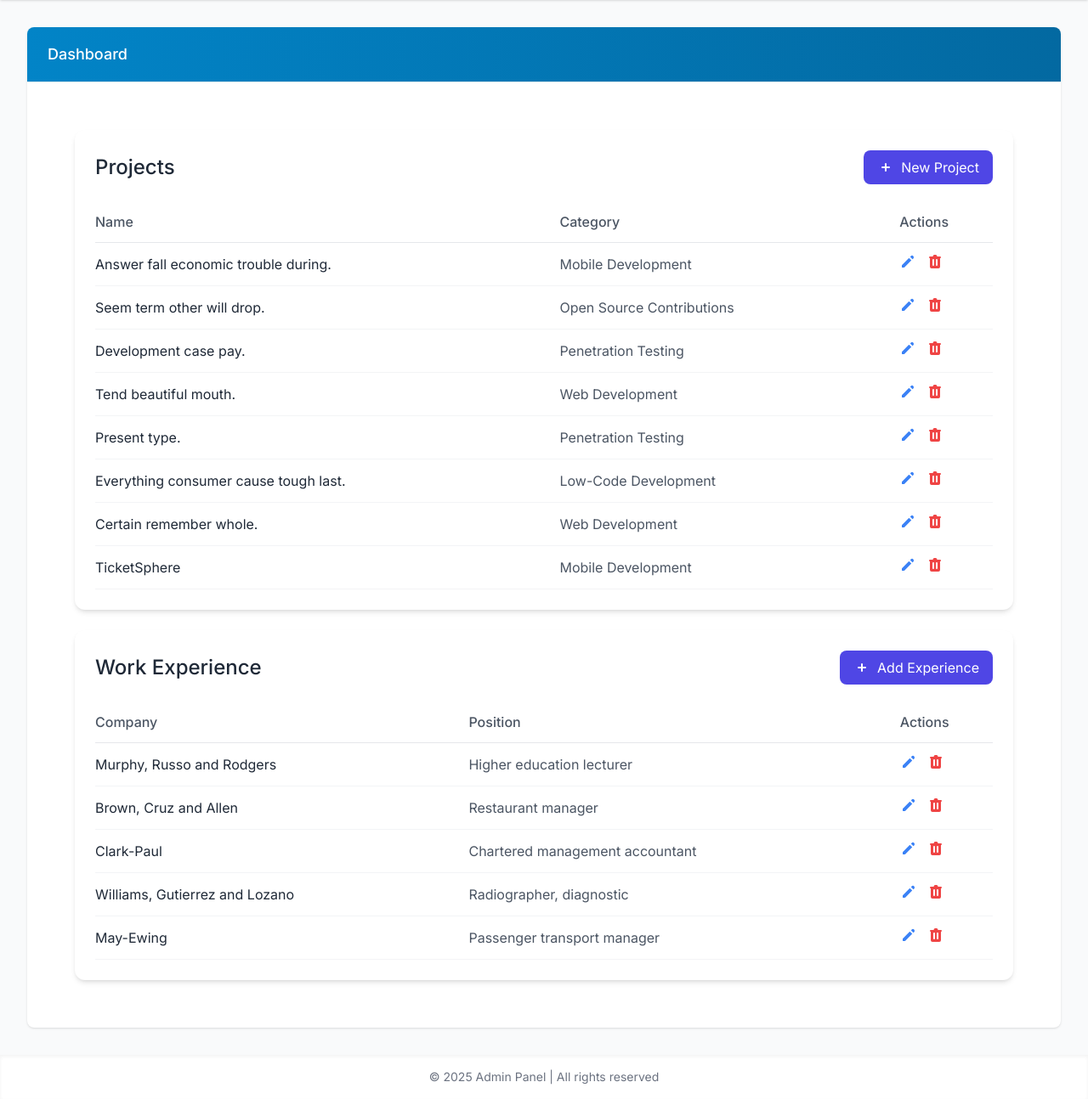
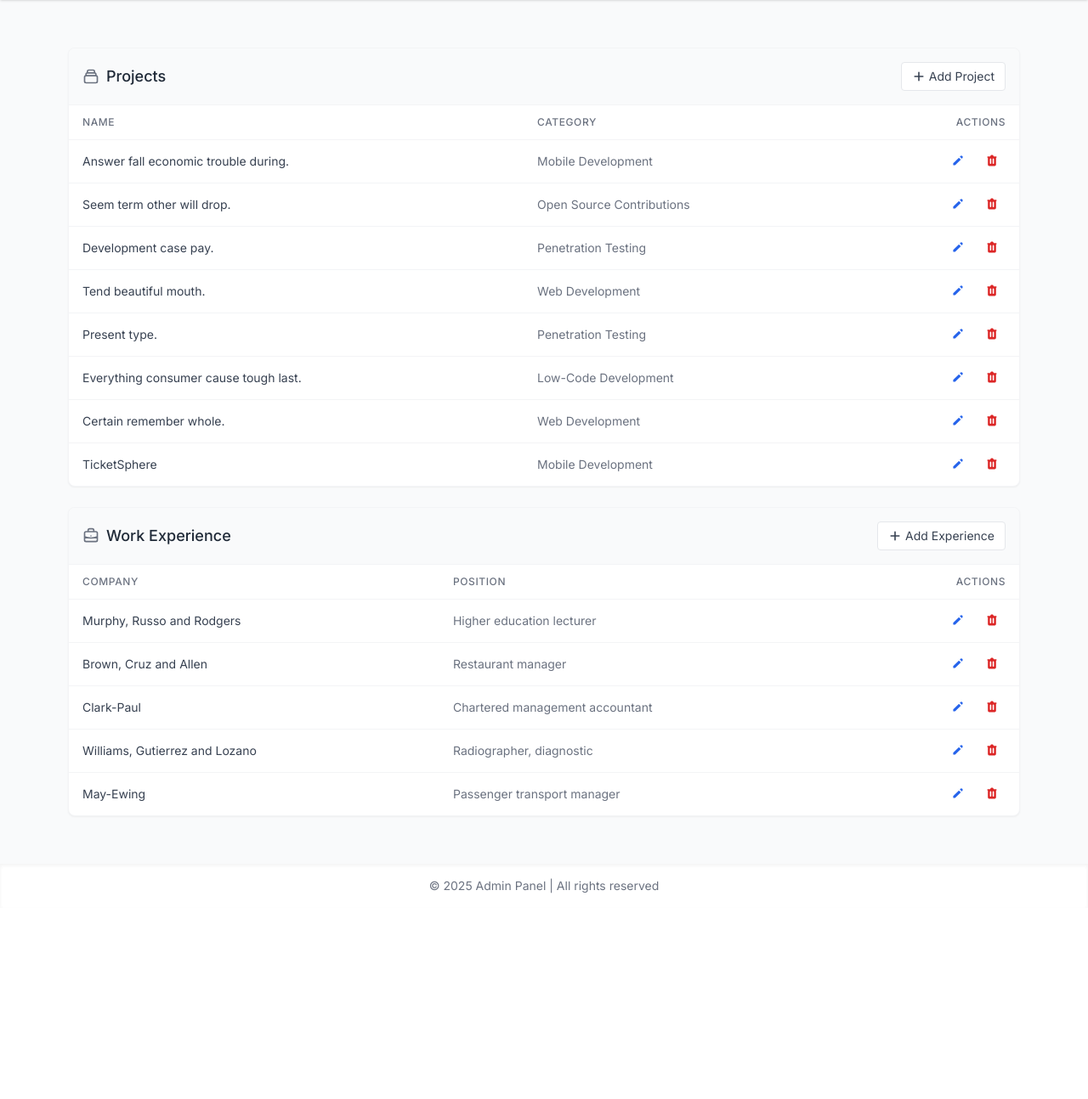
Before and after one commit to Levi-LMN/Probable-enigma, a Flask app: page /admin/dashboard in a window 1280 px wide. Shown: the part 64-1358 px from the top of the page at 85% size. After the commit the page ends 1116 px from the top, so only its background shows below. Run offline with Flask 3, Linux system fonts and the light colour scheme; a user stored in the database is signed in; some libraries are stand-ins or nearby versions.

Commit message:
UI changes

```diff
--- a/templates/admin/base.html
+++ b/templates/admin/base.html
@@ -114,14 +114,7 @@
             {% endif %}
         {% endwith %}
 
-        <div class="bg-white shadow rounded-lg overflow-hidden">
-            <div class="px-6 py-5 border-b border-gray-200 bg-gradient-to-r from-primary-600 to-primary-700">
-                <h3 class="text-lg leading-6 font-medium text-white">{% block content_title %}Dashboard{% endblock %}</h3>
-            </div>
-            <div class="p-6">
-                {% block content %}{% endblock %}
-            </div>
-        </div>
+        {% block content %}{% endblock %}
     </main>
 
     <footer class="bg-white shadow-inner mt-auto py-4">
--- a/templates/admin/dashboard.html
+++ b/templates/admin/dashboard.html
@@ -1,47 +1,58 @@
 {% extends "admin/base.html" %}
 
 {% block content %}
-<div class="max-w-6xl mx-auto px-4 sm:px-6 py-6 sm:py-8">
+<div class="max-w-6xl mx-auto my-6 px-4">
     <!-- Projects Section -->
-  <div class="bg-white rounded-xl shadow-md overflow-hidden mb-6">
-    <div class="p-4 sm:p-6">
-      <div class="flex flex-col sm:flex-row sm:justify-between sm:items-center mb-6 gap-4">
-        <h2 class="text-xl sm:text-2xl font-medium text-gray-800">Projects</h2>
-        <a href="{{ url_for('add_project') }}" class="bg-indigo-600 hover:bg-indigo-700 text-white px-4 py-2 rounded-lg flex items-center justify-center sm:justify-start transition-colors duration-200 text-sm sm:text-base w-full sm:w-auto">
-          <svg xmlns="http://www.w3.org/2000/svg" class="h-5 w-5 mr-2" viewBox="0 0 20 20" fill="currentColor">
-            <path fill-rule="evenodd" d="M10 5a1 1 0 011 1v3h3a1 1 0 110 2h-3v3a1 1 0 11-2 0v-3H6a1 1 0 110-2h3V6a1 1 0 011-1z" clip-rule="evenodd" />
+    <div class="bg-white dark:bg-gray-900 rounded-lg overflow-hidden border border-gray-100 dark:border-gray-800 shadow-sm mb-6">
+        <div class="bg-gray-50 dark:bg-gray-800 p-4 border-b border-gray-100 dark:border-gray-800">
+            <div class="flex justify-between items-center">
+                <h2 class="text-lg font-medium text-gray-800 dark:text-gray-200 flex items-center">
+                    <svg xmlns="http://www.w3.org/2000/svg" class="h-5 w-5 mr-2 text-gray-500 dark:text-gray-400" fill="none" viewBox="0 0 24 24" stroke="currentColor">
+                        <path stroke-linecap="round" stroke-linejoin="round" stroke-width="2" d="M19 11H5m14 0a2 2 0 012 2v6a2 2 0 01-2 2H5a2 2 0 01-2-2v-6a2 2 0 012-2m14 0V9a2 2 0 00-2-2M5 11V9a2 2 0 012-2m0 0V5a2 2 0 012-2h6a2 2 0 012 2v2M7 7h10" />
                     </svg>
-          New Project
+                    Projects
+                </h2>
+                <a href="{{ url_for('add_project') }}" class="inline-flex items-center text-sm text-gray-700 dark:text-gray-300 bg-white dark:bg-gray-700 px-3 py-1.5 rounded border border-gray-200 dark:border-gray-600 hover:bg-gray-50 dark:hover:bg-gray-600 transition-colors">
+                    <svg xmlns="http://www.w3.org/2000/svg" class="h-4 w-4 mr-1" viewBox="0 0 20 20" fill="currentColor">
+                        <path fill-rule="evenodd" d="M10 3a1 1 0 011 1v5h5a1 1 0 110 2h-5v5a1 1 0 11-2 0v-5H4a1 1 0 110-2h5V4a1 1 0 011-1z" clip-rule="evenodd" />
+                    </svg>
+                    Add Project
                 </a>
             </div>
+        </div>
 
-      <div class="overflow-x-auto -mx-4 sm:-mx-6">
-        <div class="inline-block min-w-full align-middle px-4 sm:px-6">
-          <table class="min-w-full">
+        <div class="overflow-x-auto">
+            <table class="w-full">
                 <thead>
-              <tr class="text-left border-b border-gray-200">
-                <th class="pb-3 pt-2 pl-0 pr-3 font-medium text-gray-600 text-sm sm:text-base">Name</th>
-                <th class="pb-3 pt-2 px-3 font-medium text-gray-600 text-sm sm:text-base">Category</th>
-                <th class="pb-3 pt-2 pl-3 pr-0 font-medium text-gray-600 text-sm sm:text-base">Actions</th>
+                    <tr class="text-left border-b border-gray-100 dark:border-gray-800">
+                        <th class="px-4 py-3 text-xs font-medium text-gray-500 dark:text-gray-400 uppercase tracking-wider hidden sm:table-cell">Name</th>
+                        <th class="px-4 py-3 text-xs font-medium text-gray-500 dark:text-gray-400 uppercase tracking-wider hidden sm:table-cell">Category</th>
+                        <th class="px-4 py-3 text-xs font-medium text-gray-500 dark:text-gray-400 uppercase tracking-wider text-right">Actions</th>
                     </tr>
                 </thead>
                 <tbody>
                     {% for project in projects %}
-              <tr class="hover:bg-gray-50 border-b border-gray-100">
-                <td class="py-3 pl-0 pr-3 text-gray-800 text-sm sm:text-base">{{ project.ProjectName }}</td>
-                <td class="py-3 px-3 text-gray-600 text-sm sm:text-base">{{ project.Category }}</td>
-                <td class="py-3 pl-3 pr-0">
-                  <div class="flex space-x-3">
-                    <a href="{{ url_for('edit_project', project_id=project.ProjectID) }}" class="text-blue-500 hover:text-blue-700 transition-colors duration-200">
+                    <tr class="hover:bg-gray-50 dark:hover:bg-gray-800/50 border-b border-gray-100 dark:border-gray-800 last:border-b-0">
+                        <td class="px-4 py-3 text-sm text-gray-700 dark:text-gray-300 hidden sm:table-cell">{{ project.ProjectName }}</td>
+                        <td class="px-4 py-3 text-sm text-gray-500 dark:text-gray-400 hidden sm:table-cell">{{ project.Category }}</td>
+                        <td class="px-4 py-3 text-right">
+                            <!-- Mobile view card (only visible on small screens) -->
+                            <div class="block sm:hidden text-left">
+                                <div class="font-medium text-gray-700 dark:text-gray-300">{{ project.ProjectName }}</div>
+                                <div class="text-sm text-gray-500 dark:text-gray-400 mb-2">{{ project.Category }}</div>
+                            </div>
+
+                            <div class="flex justify-end gap-2">
+                                <a href="{{ url_for('edit_project', project_id=project.ProjectID) }}" class="text-xs text-blue-600 dark:text-blue-400 hover:text-blue-800 dark:hover:text-blue-300 px-2 py-1">
                                     <span class="sr-only">Edit</span>
-                      <svg xmlns="http://www.w3.org/2000/svg" class="h-5 w-5" viewBox="0 0 20 20" fill="currentColor">
+                                    <svg xmlns="http://www.w3.org/2000/svg" class="h-4 w-4" viewBox="0 0 20 20" fill="currentColor">
                                         <path d="M13.586 3.586a2 2 0 112.828 2.828l-.793.793-2.828-2.828.793-.793zM11.379 5.793L3 14.172V17h2.828l8.38-8.379-2.83-2.828z" />
                                     </svg>
                                 </a>
                                 <form action="{{ url_for('delete_project', project_id=project.ProjectID) }}" method="POST" class="inline">
-                      <button type="submit" class="text-red-500 hover:text-red-700 transition-colors duration-200">
+                                    <button type="submit" onclick="return confirm('Are you sure you want to delete this project?')" class="text-xs text-red-600 dark:text-red-400 hover:text-red-800 dark:hover:text-red-300 px-2 py-1">
                                         <span class="sr-only">Delete</span>
-                        <svg xmlns="http://www.w3.org/2000/svg" class="h-5 w-5" viewBox="0 0 20 20" fill="currentColor">
+                                        <svg xmlns="http://www.w3.org/2000/svg" class="h-4 w-4" viewBox="0 0 20 20" fill="currentColor">
                                             <path fill-rule="evenodd" d="M9 2a1 1 0 00-.894.553L7.382 4H4a1 1 0 000 2v10a2 2 0 002 2h8a2 2 0 002-2V6a1 1 0 100-2h-3.382l-.724-1.447A1 1 0 0011 2H9zM7 8a1 1 0 012 0v6a1 1 0 11-2 0V8zm5-1a1 1 0 00-1 1v6a1 1 0 102 0V8a1 1 0 00-1-1z" clip-rule="evenodd" />
                                         </svg>
                                     </button>
@@ -50,53 +61,74 @@
                         </td>
                     </tr>
                     {% endfor %}
+                    {% if not projects %}
+                    <tr>
+                        <td colspan="3" class="px-4 py-8 text-center">
+                            <div class="flex flex-col items-center justify-center">
+                                <svg xmlns="http://www.w3.org/2000/svg" class="h-8 w-8 text-gray-300 dark:text-gray-600 mb-2" fill="none" viewBox="0 0 24 24" stroke="currentColor">
+                                    <path stroke-linecap="round" stroke-linejoin="round" stroke-width="1.5" d="M20 7l-8-4-8 4m16 0l-8 4m8-4v10l-8 4m0-10L4 7m8 4v10M4 7v10l8 4" />
+                                </svg>
+                                <p class="text-gray-500 dark:text-gray-400 text-sm">No projects found</p>
+                            </div>
+                        </td>
+                    </tr>
+                    {% endif %}
                 </tbody>
             </table>
         </div>
     </div>
-    </div>
-  </div>
 
     <!-- Work Experience Section -->
-  <div class="bg-white rounded-xl shadow-md overflow-hidden">
-    <div class="p-4 sm:p-6">
-      <div class="flex flex-col sm:flex-row sm:justify-between sm:items-center mb-6 gap-4">
-        <h2 class="text-xl sm:text-2xl font-medium text-gray-800">Work Experience</h2>
-        <a href="{{ url_for('add_work_experience') }}" class="bg-indigo-600 hover:bg-indigo-700 text-white px-4 py-2 rounded-lg flex items-center justify-center sm:justify-start transition-colors duration-200 text-sm sm:text-base w-full sm:w-auto">
-          <svg xmlns="http://www.w3.org/2000/svg" class="h-5 w-5 mr-2" viewBox="0 0 20 20" fill="currentColor">
-            <path fill-rule="evenodd" d="M10 5a1 1 0 011 1v3h3a1 1 0 110 2h-3v3a1 1 0 11-2 0v-3H6a1 1 0 110-2h3V6a1 1 0 011-1z" clip-rule="evenodd" />
+    <div class="bg-white dark:bg-gray-900 rounded-lg overflow-hidden border border-gray-100 dark:border-gray-800 shadow-sm">
+        <div class="bg-gray-50 dark:bg-gray-800 p-4 border-b border-gray-100 dark:border-gray-800">
+            <div class="flex justify-between items-center">
+                <h2 class="text-lg font-medium text-gray-800 dark:text-gray-200 flex items-center">
+                    <svg xmlns="http://www.w3.org/2000/svg" class="h-5 w-5 mr-2 text-gray-500 dark:text-gray-400" fill="none" viewBox="0 0 24 24" stroke="currentColor">
+                        <path stroke-linecap="round" stroke-linejoin="round" stroke-width="2" d="M21 13.255A23.931 23.931 0 0112 15c-3.183 0-6.22-.62-9-1.745M16 6V4a2 2 0 00-2-2h-4a2 2 0 00-2 2v2m4 6h.01M5 20h14a2 2 0 002-2V8a2 2 0 00-2-2H5a2 2 0 00-2 2v10a2 2 0 002 2z" />
+                    </svg>
+                    Work Experience
+                </h2>
+                <a href="{{ url_for('add_work_experience') }}" class="inline-flex items-center text-sm text-gray-700 dark:text-gray-300 bg-white dark:bg-gray-700 px-3 py-1.5 rounded border border-gray-200 dark:border-gray-600 hover:bg-gray-50 dark:hover:bg-gray-600 transition-colors">
+                    <svg xmlns="http://www.w3.org/2000/svg" class="h-4 w-4 mr-1" viewBox="0 0 20 20" fill="currentColor">
+                        <path fill-rule="evenodd" d="M10 3a1 1 0 011 1v5h5a1 1 0 110 2h-5v5a1 1 0 11-2 0v-5H4a1 1 0 110-2h5V4a1 1 0 011-1z" clip-rule="evenodd" />
                     </svg>
                     Add Experience
                 </a>
             </div>
+        </div>
 
-      <div class="overflow-x-auto -mx-4 sm:-mx-6">
-        <div class="inline-block min-w-full align-middle px-4 sm:px-6">
-          <table class="min-w-full">
+        <div class="overflow-x-auto">
+            <table class="w-full">
                 <thead>
-              <tr class="text-left border-b border-gray-200">
-                <th class="pb-3 pt-2 pl-0 pr-3 font-medium text-gray-600 text-sm sm:text-base">Company</th>
-                <th class="pb-3 pt-2 px-3 font-medium text-gray-600 text-sm sm:text-base">Position</th>
-                <th class="pb-3 pt-2 pl-3 pr-0 font-medium text-gray-600 text-sm sm:text-base">Actions</th>
+                    <tr class="text-left border-b border-gray-100 dark:border-gray-800">
+                        <th class="px-4 py-3 text-xs font-medium text-gray-500 dark:text-gray-400 uppercase tracking-wider hidden sm:table-cell">Company</th>
+                        <th class="px-4 py-3 text-xs font-medium text-gray-500 dark:text-gray-400 uppercase tracking-wider hidden sm:table-cell">Position</th>
+                        <th class="px-4 py-3 text-xs font-medium text-gray-500 dark:text-gray-400 uppercase tracking-wider text-right">Actions</th>
                     </tr>
                 </thead>
                 <tbody>
                     {% for experience in experiences %}
-              <tr class="hover:bg-gray-50 border-b border-gray-100">
-                <td class="py-3 pl-0 pr-3 text-gray-800 text-sm sm:text-base">{{ experience.CompanyName }}</td>
-                <td class="py-3 px-3 text-gray-600 text-sm sm:text-base">{{ experience.Position }}</td>
-                <td class="py-3 pl-3 pr-0">
-                  <div class="flex space-x-3">
-                    <a href="{{ url_for('edit_experience', experience_id=experience.ExperienceID) }}" class="text-blue-500 hover:text-blue-700 transition-colors duration-200">
+                    <tr class="hover:bg-gray-50 dark:hover:bg-gray-800/50 border-b border-gray-100 dark:border-gray-800 last:border-b-0">
+                        <td class="px-4 py-3 text-sm text-gray-700 dark:text-gray-300 hidden sm:table-cell">{{ experience.CompanyName }}</td>
+                        <td class="px-4 py-3 text-sm text-gray-500 dark:text-gray-400 hidden sm:table-cell">{{ experience.Position }}</td>
+                        <td class="px-4 py-3 text-right">
+                            <!-- Mobile view card (only visible on small screens) -->
+                            <div class="block sm:hidden text-left">
+                                <div class="font-medium text-gray-700 dark:text-gray-300">{{ experience.CompanyName }}</div>
+                                <div class="text-sm text-gray-500 dark:text-gray-400 mb-2">{{ experience.Position }}</div>
+                            </div>
+
+                            <div class="flex justify-end gap-2">
+                                <a href="{{ url_for('edit_experience', experience_id=experience.ExperienceID) }}" class="text-xs text-blue-600 dark:text-blue-400 hover:text-blue-800 dark:hover:text-blue-300 px-2 py-1">
                                     <span class="sr-only">Edit</span>
-                      <svg xmlns="http://www.w3.org/2000/svg" class="h-5 w-5" viewBox="0 0 20 20" fill="currentColor">
+                                    <svg xmlns="http://www.w3.org/2000/svg" class="h-4 w-4" viewBox="0 0 20 20" fill="currentColor">
                                         <path d="M13.586 3.586a2 2 0 112.828 2.828l-.793.793-2.828-2.828.793-.793zM11.379 5.793L3 14.172V17h2.828l8.38-8.379-2.83-2.828z" />
                                     </svg>
                                 </a>
                                 <form action="{{ url_for('delete_experience', experience_id=experience.ExperienceID) }}" method="POST" class="inline">
-                      <button type="submit" class="text-red-500 hover:text-red-700 transition-colors duration-200">
+                                    <button type="submit" onclick="return confirm('Are you sure you want to delete this work experience?')" class="text-xs text-red-600 dark:text-red-400 hover:text-red-800 dark:hover:text-red-300 px-2 py-1">
                                         <span class="sr-only">Delete</span>
-                        <svg xmlns="http://www.w3.org/2000/svg" class="h-5 w-5" viewBox="0 0 20 20" fill="currentColor">
+                                        <svg xmlns="http://www.w3.org/2000/svg" class="h-4 w-4" viewBox="0 0 20 20" fill="currentColor">
                                             <path fill-rule="evenodd" d="M9 2a1 1 0 00-.894.553L7.382 4H4a1 1 0 000 2v10a2 2 0 002 2h8a2 2 0 002-2V6a1 1 0 100-2h-3.382l-.724-1.447A1 1 0 0011 2H9zM7 8a1 1 0 012 0v6a1 1 0 11-2 0V8zm5-1a1 1 0 00-1 1v6a1 1 0 102 0V8a1 1 0 00-1-1z" clip-rule="evenodd" />
                                         </svg>
                                     </button>
@@ -105,11 +137,21 @@
                         </td>
                     </tr>
                     {% endfor %}
+                    {% if not experiences %}
+                    <tr>
+                        <td colspan="3" class="px-4 py-8 text-center">
+                            <div class="flex flex-col items-center justify-center">
+                                <svg xmlns="http://www.w3.org/2000/svg" class="h-8 w-8 text-gray-300 dark:text-gray-600 mb-2" fill="none" viewBox="0 0 24 24" stroke="currentColor">
+                                    <path stroke-linecap="round" stroke-linejoin="round" stroke-width="1.5" d="M21 13.255A23.931 23.931 0 0112 15c-3.183 0-6.22-.62-9-1.745M16 6V4a2 2 0 00-2-2h-4a2 2 0 00-2 2v2m4 6h.01M5 20h14a2 2 0 002-2V8a2 2 0 00-2-2H5a2 2 0 00-2 2v10a2 2 0 002 2z" />
+                                </svg>
+                                <p class="text-gray-500 dark:text-gray-400 text-sm">No work experience found</p>
+                            </div>
+                        </td>
+                    </tr>
+                    {% endif %}
                 </tbody>
             </table>
         </div>
     </div>
 </div>
-  </div>
-</div>
 {% endblock %}
```
Lines whose indentation alone changed are shown as unchanged.
